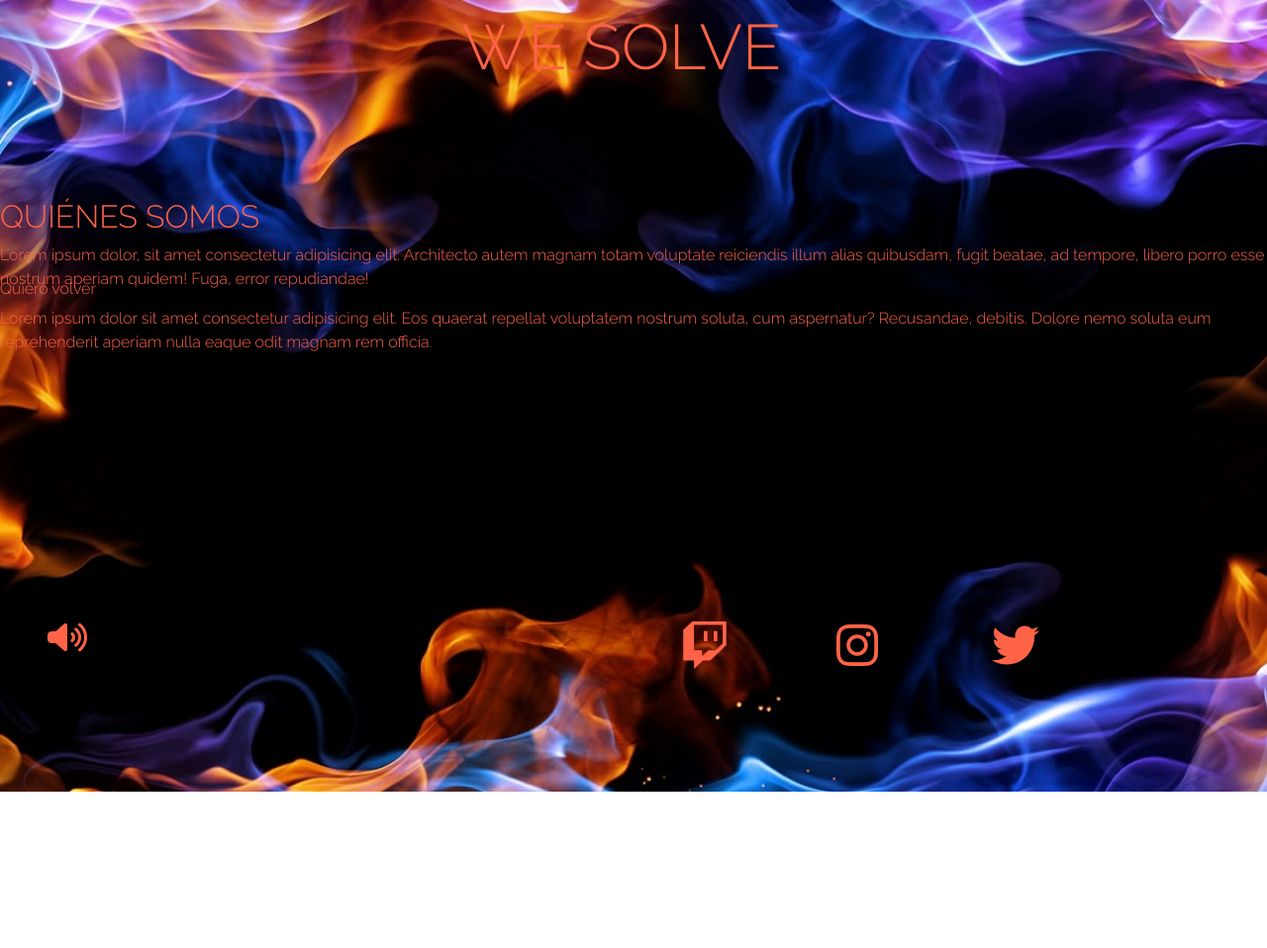
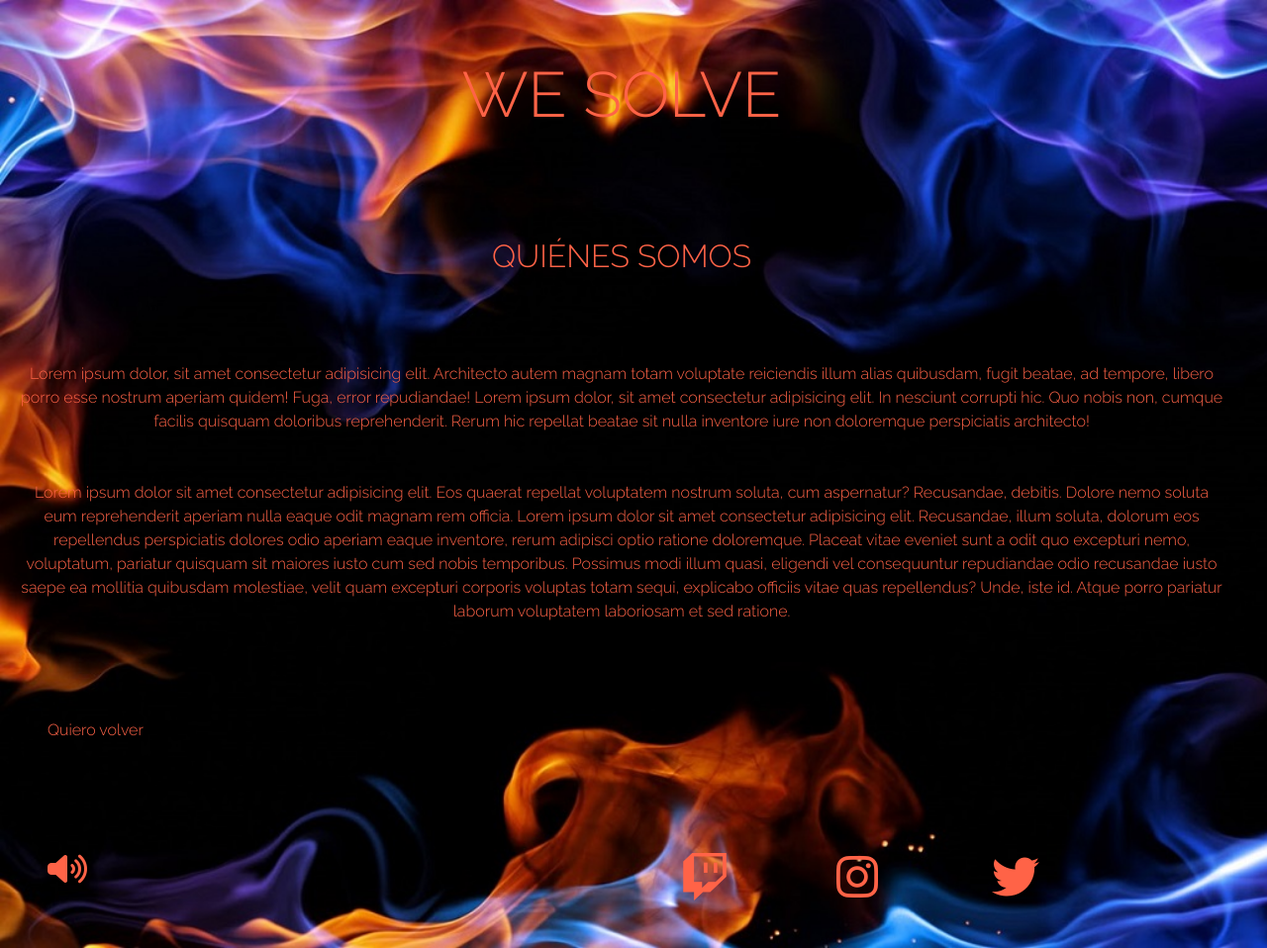
Before and after one commit to agoconti/DesarrolloWeb, a plain HTML site: page pages/quienes somos.html in a window 1280 px wide. Shown: the whole page at 99% size. Before the commit the page ends 800 px from the top, so only its background shows below. Drawn offline with nearby package versions, Linux system fonts and the light colour scheme.

Commit message:
se le dio formato a la pagina quiénes somos-se ajustaron margin y padding para header en todas las páginas

```diff
--- a/pages/quienes somos.html
+++ b/pages/quienes somos.html
@@ -26,34 +26,58 @@
       src="https://kit.fontawesome.com/4b2b929c02.js"
       crossorigin="anonymous"></script>
   </head>
-  <body class="grid-container">
+  <body>
     <div class="row container-fluid">
       <div class="col-12 text-center">
-        <header class="header">
+        <header class="header p-5">
           <a href="../index.html">WE SOLVE</a>
         </header>
       </div>
     </div>
-    <main>
+    <main class="row container-fluid">
+      <div class="col-12 text-center p-5">
         <h2>QUIÉNES SOMOS</h2>
+      </div>
+    </main>
 
     <!--historia y objetivos de la empresa-->
+
+    <div class="row container-fluid p-3">
+      <div class="col-12 p-3 text-center">
         <p>
           Lorem ipsum dolor, sit amet consectetur adipisicing elit. Architecto
           autem magnam totam voluptate reiciendis illum alias quibusdam, fugit
           beatae, ad tempore, libero porro esse nostrum aperiam quidem! Fuga,
-        error repudiandae!
+          error repudiandae! Lorem ipsum dolor, sit amet consectetur adipisicing
+          elit. In nesciunt corrupti hic. Quo nobis non, cumque facilis quisquam
+          doloribus reprehenderit. Rerum hic repellat beatae sit nulla inventore
+          iure non doloremque perspiciatis architecto!
         </p>
+      </div>
 
       <!--detalle de los profesionales-->
+      <div class="col-12 p-3 text-center">
         <p>
           Lorem ipsum dolor sit amet consectetur adipisicing elit. Eos quaerat
-        repellat voluptatem nostrum soluta, cum aspernatur? Recusandae, debitis.
-        Dolore nemo soluta eum reprehenderit aperiam nulla eaque odit magnam rem
-        officia.
+          repellat voluptatem nostrum soluta, cum aspernatur? Recusandae,
+          debitis. Dolore nemo soluta eum reprehenderit aperiam nulla eaque odit
+          magnam rem officia. Lorem ipsum dolor sit amet consectetur adipisicing
+          elit. Recusandae, illum soluta, dolorum eos repellendus perspiciatis
+          dolores odio aperiam eaque inventore, rerum adipisci optio ratione
+          doloremque. Placeat vitae eveniet sunt a odit quo excepturi nemo,
+          voluptatum, pariatur quisquam sit maiores iusto cum sed nobis
+          temporibus. Possimus modi illum quasi, eligendi vel consequuntur
+          repudiandae odio recusandae iusto saepe ea mollitia quibusdam
+          molestiae, velit quam excepturi corporis voluptas totam sequi,
+          explicabo officiis vitae quas repellendus? Unde, iste id. Atque porro
+          pariatur laborum voluptatem laboriosam et sed ratione.
         </p>
-    </main>
+      </div>
+    </div>
+
+    <div class="row container p-5">
       <p><a href="../index.html">Quiero volver</a></p>
+    </div>
 
     <footer class="footer">
       <!--acá va el hipervinculo para la música que suena en la web-->
```
Also changed, not shown: pages/contactanos.html (+1 -1 lines), pages/nuestros servicios.html (+1 -1 lines), pages/que dicen.html (+1 -1 lines). Lines whose indentation alone changed are shown as unchanged.
